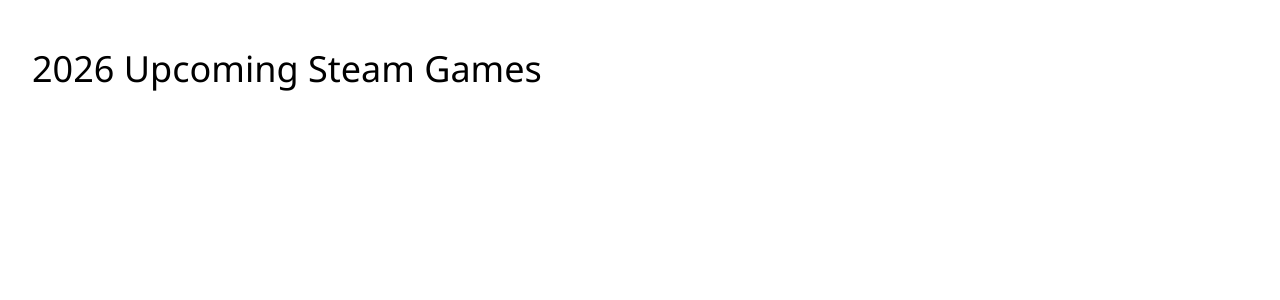
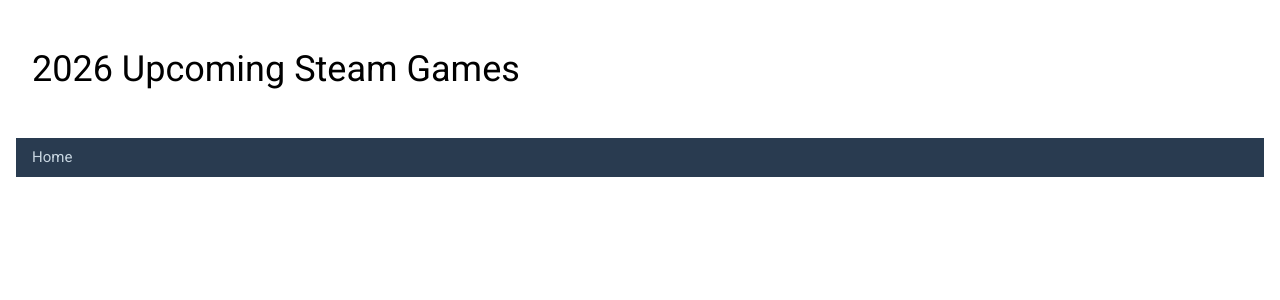
Before and after one commit to 24007eeeeeee/Flask_Steam_Games2, a Flask app: template templates/layout.html in a window 1280 px wide. Shown: the top 300 px of the page. Run offline with Flask 3, Linux system fonts and the light colour scheme; the template is opened without the code that fills it, so the values that code supplies are empty.

Commit message:
13 commit | finishing off

```diff
--- a/app.py
+++ b/app.py
@@ -34,7 +34,7 @@ def home():
                 FROM SteamGames
                 JOIN Studios ON Studios.StudioID=SteamGames.StudioID;"""
     results = query_db(sql)
-    return render_template("layout.html")
+    return render_template("home.html",results=results)
 
 @app.route("/game/<int:id>")
 def game(id):
--- a/static/style.css
+++ b/static/style.css
@@ -1 +1,9 @@
-body,h1,h2,h3,h4,h5,h6 {font-family: Roboto, sans-serif;}
+body,h1,h2,h3,h4,h5,h6 {
+    font-family: Roboto, sans-serif;
+}
+
+.three-column{
+    display: grid;
+    grid-template-columns: 1fr 1fr 1fr;
+    gap: 2em;
+}
--- a/templates/layout.html
+++ b/templates/layout.html
@@ -3,9 +3,9 @@
 <head>
     <meta charset="UTF-8">
     <meta name="viewport" content="width=device-width, initial-scale=1.0">
+    <link rel="stylesheet" href="https://www.w3schools.com/w3css/4/w3.css">
     <link rel="stylesheet" href="https://fonts.googleapis.com/css?family=Roboto">
     <link rel="stylesheet" href="{{url_for('static', filename='style.css')}}">
-    <link rel="stylesheet" href="https://www.w3schools.com/w3css/4/w3.css">
     <title>Upcoming 2026 Steam Games</title>
 </head>
 <body class="w3-container">
@@ -14,6 +14,9 @@
         <h1>2026 Upcoming Steam Games</h1>
      </header>
     <!-- Shared Navbar -->
+<nav class="w3-bar" style="background-color: #293b50; color: #c7d5e0;">
+        <a href="/" class="w3-bar-item w3-button">Home</a>
+    </nav>
     {% block body %}
     {% endblock %}
 </body>
```
Also changed, not shown: templates/home.html (added, +14 -0 lines).
